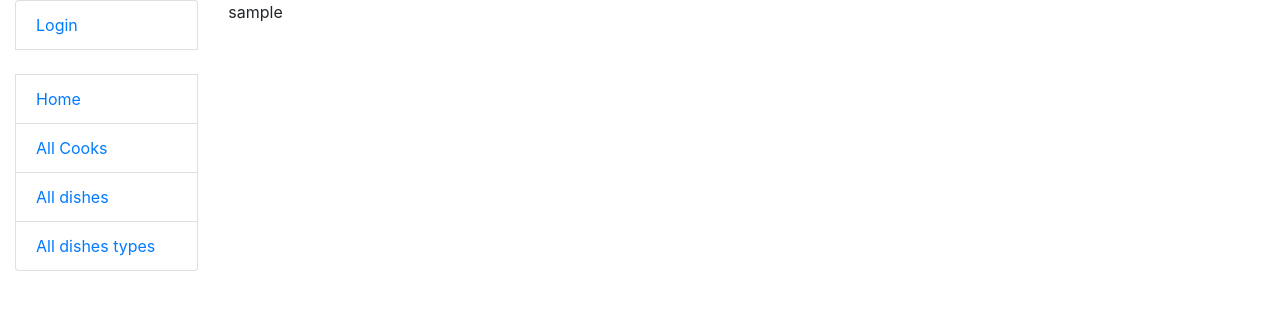
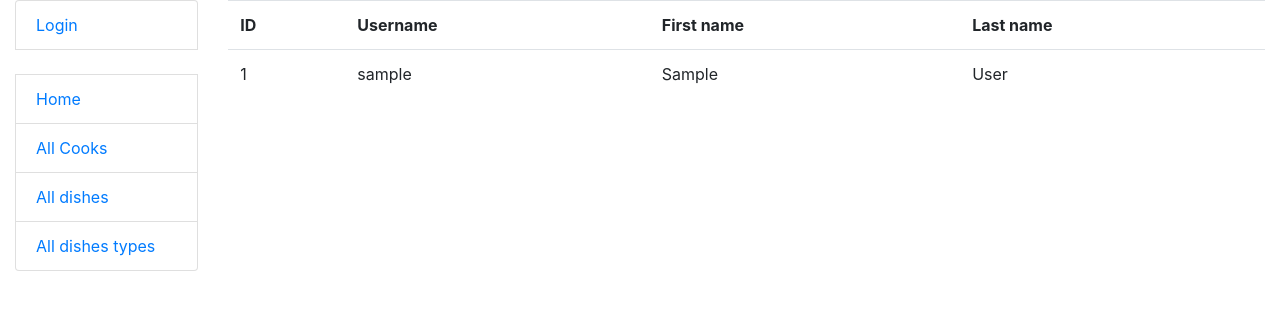
Before and after one commit to artemgrishko/restaurant-kitchen-service, a Django app: page /cooks/ in a window 1280 px wide. Shown: the top 310 px of the page. Run offline with Django 5.2, Linux system fonts and the light colour scheme; tables that the repository leaves empty hold one stand-in row (values such as "Sample post").

Commit message:
updated cool_list.html(add table with info)

```diff
--- a/templates/base.html
+++ b/templates/base.html
@@ -2,7 +2,7 @@
 <html lang="en">
 
 <head>
-  {% block title %}<title>Taxi Service</title>{% endblock %}
+  {% block title %}<title>Restaurant Service</title>{% endblock %}
   <meta charset="utf-8">
   <meta name="viewport" content="width=device-width, initial-scale=1">
   <link rel="stylesheet"
--- a/templates/restaurant/cook_list.html
+++ b/templates/restaurant/cook_list.html
@@ -1,6 +1,21 @@
 {% extends "base.html" %}
 {% block content %}
-  {% for cook in cook_list %}
-    {{ cook.username }}
-  {% endfor %}
+  {% if cook_list %}
+    <table class="table">
+      <tr>
+        <th>ID</th>
+        <th>Username</th>
+        <th>First name</th>
+        <th>Last name</th>
+      </tr>
+      {% for cook in cook_list %}
+        <tr>
+          <td>{{ cook.id }}</td>
+          <td>{{ cook.username }}</td>
+          <td>{{ cook.first_name }}</td>
+          <td>{{ cook.last_name }}</td>
+        </tr>
+      {% endfor %}
+    </table>
+  {% endif %}
 {% endblock %}
```
